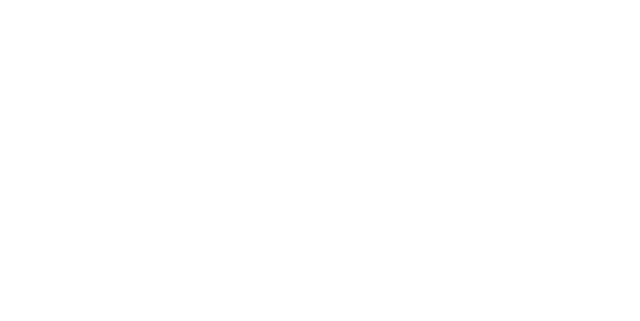
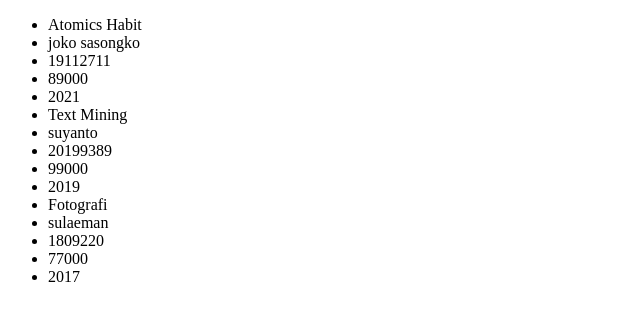
Before and after one commit to bagusrizky15/php, a PHP site: page /02_array_databuku.php in a window 1280 px wide. Before the commit the part shown is empty. Shown: the top 321 px of the page, without its empty margins (0-640 px from the left). Run offline with PHP 8.4, Linux system fonts and the light colour scheme.

Commit message:
Update 02_array_databuku.php

```diff
--- a/02_array_databuku.php
+++ b/02_array_databuku.php
@@ -1,13 +1,45 @@
 <?php
-
+$buku = [
+    [
+        "judul" => "Atomics Habit",
+        "pengarang" => "joko sasongko",
+        "isbn" => "19112711",
+        "harga" => 89000,
+        "tahun" => 2021
+    ],
+    [
+        "judul" => "Text Mining",
+        "pengarang" => "suyanto",
+        "isbn" => "20199389",
+        "harga" => 99000,
+        "tahun" => 2019
+    ],
+    [
+        "judul" => "Fotografi",
+        "pengarang" => "sulaeman",
+        "isbn" => "1809220",
+        "harga" => 77000,
+        "tahun" => 2017
+    ]
+];
 ?>
 
 <!DOCTYPE html>
 <html lang="en">
+
 <head>
     <title>Data Buku Perpustakaan</title>
 </head>
+
 <body>
+    <ul>
+        <?php foreach ($buku as $databuku) : ?>
+            <?php foreach ($databuku as $datalengkap) : ?>
+                <li><?= $datalengkap ?></li>
+            <?php endforeach; ?>
+        <?php endforeach; ?>
+    </ul>
 
 </body>
+
 </html>
```
